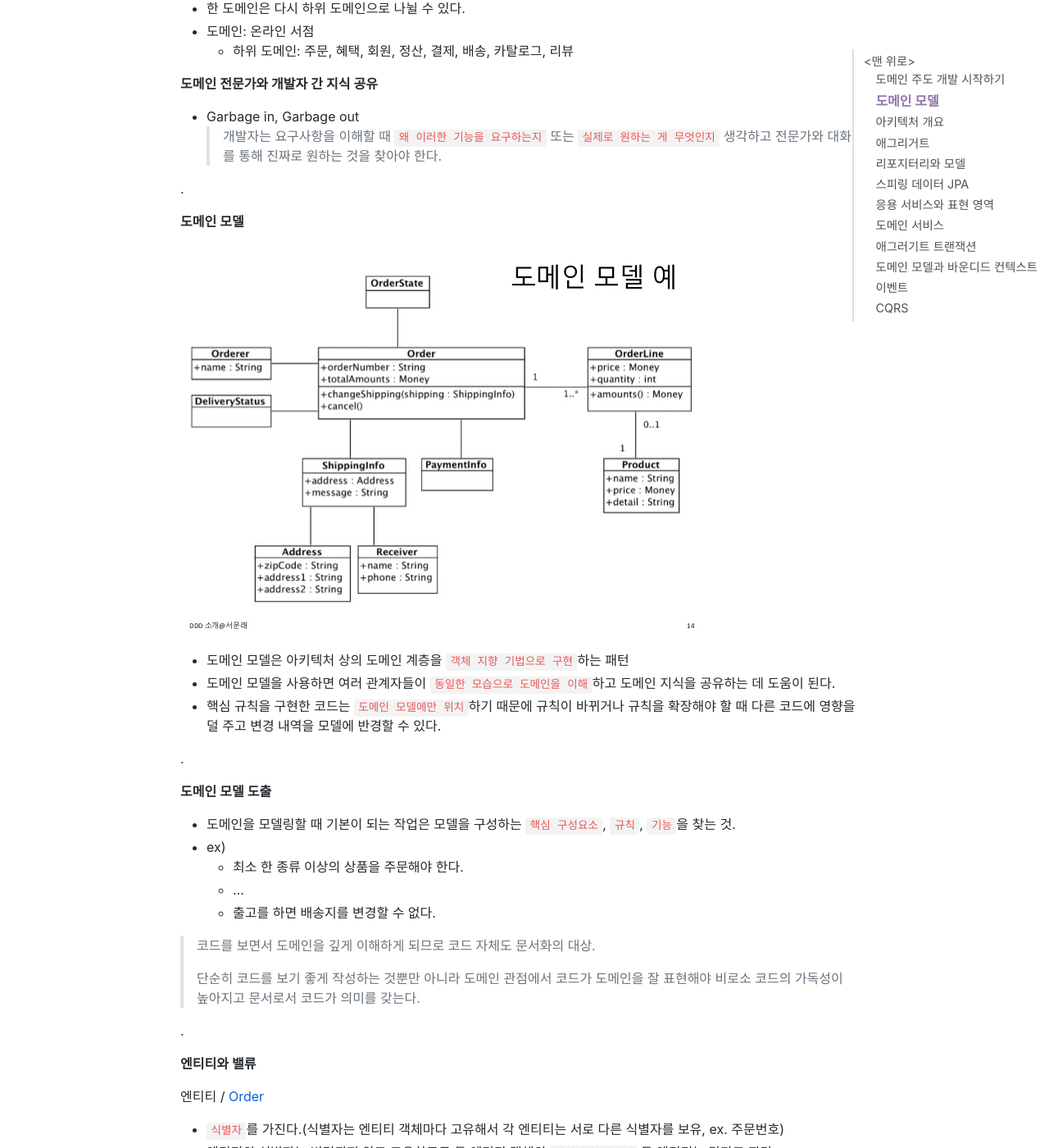
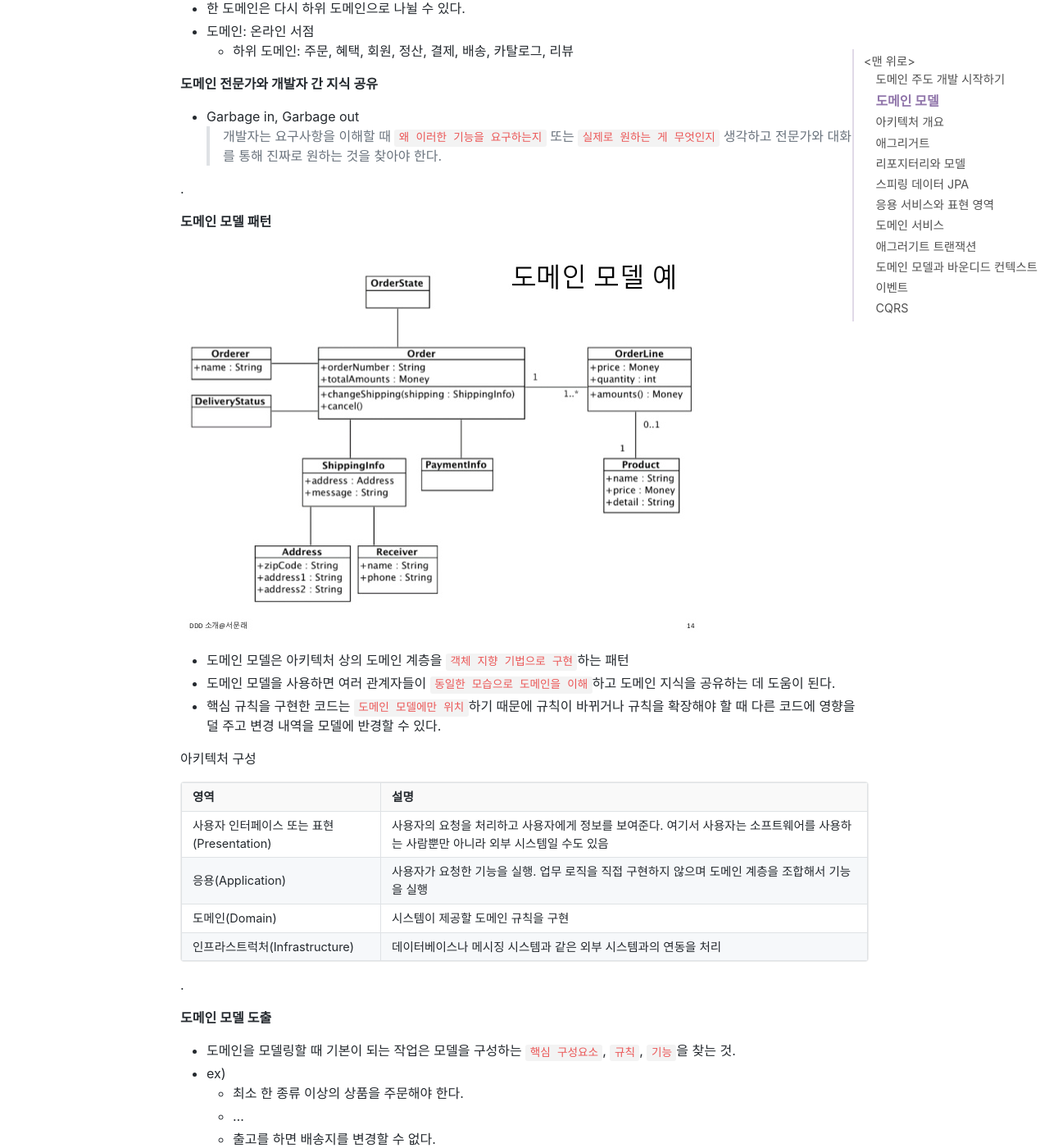
Before and after one commit to jihunparkme/jihunparkme.github.io, a Jekyll site: the page built from _posts/2024-01-01-start-DDD.md, in a window 1280 px wide and 1400 px high, scrolled down 931 px. Shown: the whole window at 82% size. Built offline with Jekyll 4.4.1, drawn with Linux system fonts in a browser that asks for light colours; nearby versions of some CDN libraries; comment, search, counter and statistics services are not loaded; some of the changed text lies outside the part shown.

Commit message:
[DDD start] 도메인 모델 패턴

```diff
--- a/_posts/2024-01-01-start-DDD.md
+++ b/_posts/2024-01-01-start-DDD.md
@@ -26,13 +26,22 @@ featured-img: start-ddd
 
 .
 
-**도메인 모델**
+**도메인 모델 패턴**
 
 ![Result](https://github.com/jihunparkme/jihunparkme.github.io/blob/master/post_img/ddd-start/domain-model.jpg?raw=true 'Result')
 
 - 도메인 모델은 아키텍처 상의 도메인 계층을 `객체 지향 기법으로 구현`하는 패턴
 - 도메인 모델을 사용하면 여러 관계자들이 `동일한 모습으로 도메인을 이해`하고 도메인 지식을 공유하는 데 도움이 된다.
 - 핵심 규칙을 구현한 코드는 `도메인 모델에만 위치`하기 때문에 규칙이 바뀌거나 규칙을 확장해야 할 때 다른 코드에 영향을 덜 주고 변경 내역을 모델에 반경할 수 있다.
+
+아키텍처 구성
+
+|영역|설명|
+|:---|:---|
+|사용자 인터페이스 또는 표현(Presentation)|사용자의 요청을 처리하고 사용자에게 정보를 보여준다. 여기서 사용자는 소프트웨어를 사용하는 사람뿐만 아니라 외부 시스템일 수도 있음|
+|응용(Application)|사용자가 요청한 기능을 실행. 업무 로직을 직접 구현하지 않으며 도메인 계층을 조합해서 기능을 실행|
+|도메인(Domain)|시스템이 제공할 도메인 규칙을 구현|
+|인프라스트럭처(Infrastructure)|데이터베이스나 메시징 시스템과 같은 외부 시스템과의 연동을 처리|
 
 .
 
```
Also changed, not shown: other parts of _posts/2024-01-01-start-DDD.md (+0 -8 lines).
